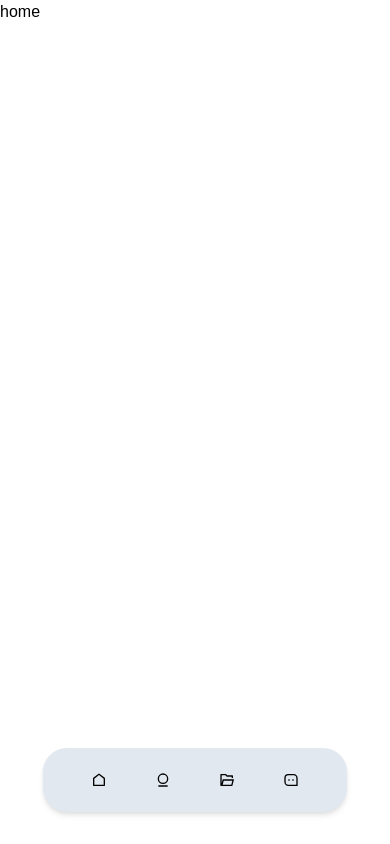
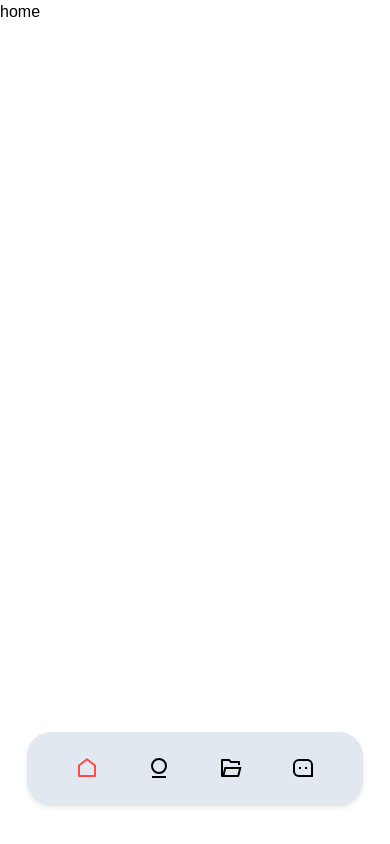
Before and after one commit to premier213/MyWebsite, a React (Create React App) app: page / in a window 390 px wide. Built offline with nearby package versions, Linux system fonts and the light colour scheme.

Commit message:
nav complete

```diff
--- a/craco.config.js
+++ b/craco.config.js
@@ -1,7 +1,11 @@
+const tailwindcss = require("tailwindcss");
+const autoPrefixer = require("autoprefixer");
+
+
 module.exports = {
   style: {
     postcss: {
-      plugins: [require("tailwindcss"), require("autoprefixer")],
+      plugins: [tailwindcss, autoPrefixer],
     },
   },
 };
--- a/package.json
+++ b/package.json
@@ -7,6 +7,8 @@
     "@testing-library/jest-dom": "^5.11.4",
     "@testing-library/react": "^11.1.0",
     "@testing-library/user-event": "^12.1.10",
+    "framer-motion": "^3.10.0",
+    "postcss-100vh-fix": "^1.0.2",
     "react": "^17.0.1",
     "react-dom": "^17.0.1",
     "react-icons": "^4.2.0",
--- a/src/App.js
+++ b/src/App.js
@@ -2,29 +2,29 @@ import { BrowserRouter as Router, Switch, Route } from "react-router-dom";
 import styled from "styled-components";
 import Nav from "./components/nav";
 import Home from "./components/home";
+import About from "./components/about";
 
 const Body = styled.div`
   font-family: "Poppins", Arial, Helvetica, sans-serif;
+  -webkit-overflow-scrolling: touch;
+  -webkit-tap-highlight-color: rgba(0, 0, 0, 0);
 `;
 
 function App() {
   return (
     <Router>
-      <div className="App">
       <Body>
-          <Nav>
+        <div className="App min-h-screen">
+          <Nav />
           <Switch>
-              <Route exact path="/">
-                <Home />
-              </Route>
-              <Route path="/about">about</Route>
+            <Route exact path="/" component={Home} />
+            <Route path="/about" component={About} />
             <Route path="/portfolio">portfolio</Route>
             <Route path="/contact">contact</Route>
             <Route path="*">404</Route>
           </Switch>
-          </Nav>
+        </div>
       </Body>
-      </div>
     </Router>
   );
 }
--- /dev/null
+++ b/src/components/about.js
@@ -0,0 +1,5 @@
+const About = () => (
+  <div className="h-screen lg:bg-gray-300 sm:bg-white">About</div>
+);
+
+export default About;
--- a/src/components/nav.js
+++ b/src/components/nav.js
@@ -1,37 +1,45 @@
+import { NavLink } from "react-router-dom";
 import {
   RiHomeLine,
   RiUser4Line,
   RiFolderOpenLine,
   RiMessage3Line,
 } from "react-icons/ri";
+import { motion } from "framer-motion";
 
-const Nav = (props) => {
-  const { children } = props;
-  return (
-    <div className="relative h-screen w-screen">
-      {children}
-      <div className="relative flex justify-center">
-        <div className="absolute bottom-0 lg:hidden">
-          <div className="bg-gray-200 mb-8 shadow-md rounded-3xl">
+const Nav = () => (
+  <div className="flex justify-center">
+    <div className="fixed bottom-10 lg:hidden">
+      <div className="bg-gray-200 shadow-md rounded-3xl">
         <ul className="flex mx-6">
-              <li className="m-6">
+          <motion.li className="m-6 text-2xl" whileTap={{ scale: 1.5 }}>
+            <NavLink to="/" activeClassName="text-red" exact>
               <RiHomeLine />
-              </li>
-              <li className="m-6">
+            </NavLink>
+          </motion.li>
+          <motion.li className="m-6 text-2xl" whileTap={{ scale: 1.5 }}>
+            <NavLink to="/about" activeClassName="text-red">
               <RiUser4Line />
-              </li>
-              <li className="m-6">
+            </NavLink>
+          </motion.li>
+          <motion.li className="m-6 text-2xl touch" whileTap={{ scale: 1.5 }}>
+            <NavLink
+              to="/portfolio"
+              className="outline-none"
+              activeClassName="text-red"
+            >
               <RiFolderOpenLine />
-              </li>
-              <li className="m-6">
+            </NavLink>
+          </motion.li>
+          <motion.li className="m-6 text-2xl" whileTap={{ scale: 1.5 }}>
+            <NavLink to="/contact" activeClassName="text-red">
               <RiMessage3Line />
-              </li>
+            </NavLink>
+          </motion.li>
         </ul>
       </div>
     </div>
   </div>
-    </div>
 );
-};
 
 export default Nav;
--- a/src/index.css
+++ b/src/index.css
@@ -1,5 +1,8 @@
 @tailwind base;
 @tailwind components;
 @tailwind utilities;
-@import url('https://fonts.googleapis.com/css2?family=Fredoka+One&display=swap');
-@import url('https://fonts.googleapis.com/css2?family=Poppins:wght@300;400;700;900&display=swap');
+@import url("https://fonts.googleapis.com/css2?family=Fredoka+One&display=swap");
+@import url("https://fonts.googleapis.com/css2?family=Poppins:wght@300;400;700;900&display=swap");
+html {
+  overflow: hidden;
+}
```
Also changed, not shown: .eslintrc.json, 2 other files (tests, documents, lock files or other folders). Lines whose indentation alone changed are shown as unchanged.
